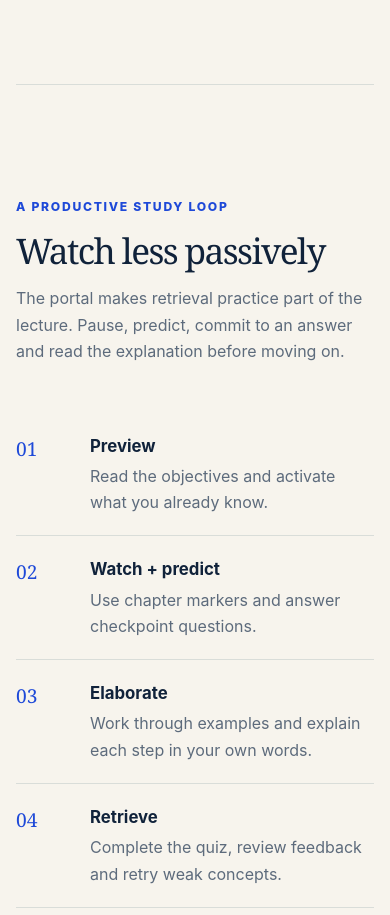
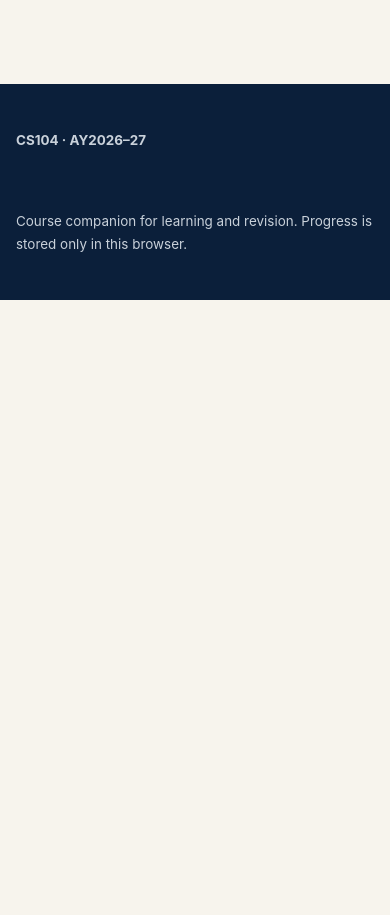
Before and after one commit to liyuchenmike/cs104-ay2627, a plain HTML site: page docs/index.html in a window 390 px wide. Shown: the part 3569-4484 px from the top of the page. After the commit the page ends 3869 px from the top, so only its background shows below. Drawn offline with Linux system fonts and the light colour scheme.

Commit message:
Simplify portal and make transcript download-only

```diff
--- a/docs/assets/css/styles.css
+++ b/docs/assets/css/styles.css
@@ -90,7 +90,7 @@ h1 span { color: var(--blue); }
 
 .section { width: min(calc(100% - 2rem), var(--max)); margin: 0 auto; padding: 7rem 0; }
 .section-heading { display: grid; grid-template-columns: 1fr .75fr; align-items: end; gap: 3rem; margin-bottom: 3rem; }
-.section-heading h2, .study-intro h2, .lesson-section h2 { margin: 0; font-family: Georgia, serif; font-size: clamp(2.2rem, 4vw, 4rem); font-weight: 500; }
+.section-heading h2, .lesson-section h2 { margin: 0; font-family: Georgia, serif; font-size: clamp(2.2rem, 4vw, 4rem); font-weight: 500; }
 .section-heading > p { color: var(--muted); margin: 0; }
 .week-grid { display: grid; grid-template-columns: repeat(2, 1fr); gap: 1rem; }
 .week-card { display: grid; grid-template-columns: 84px 1fr; min-height: 260px; border: 1px solid var(--line); border-radius: var(--radius); background: rgba(255,253,250,.74); overflow: hidden; transition: transform .2s, box-shadow .2s; }
@@ -108,13 +108,6 @@ h1 span { color: var(--blue); }
 .topic-list li { padding: .35rem .65rem; border-radius: 999px; background: #eef1f2; color: var(--muted); font-size: .8rem; }
 .coming-soon { margin-top: 1.5rem; font-size: .82rem; font-weight: 800; }
 
-.study-section { display: grid; grid-template-columns: .8fr 1.2fr; gap: 6rem; border-top: 1px solid var(--line); }
-.study-intro p:last-child { color: var(--muted); }
-.study-steps { list-style: none; padding: 0; margin: 0; }
-.study-steps li { display: grid; grid-template-columns: 58px 1fr; gap: 1rem; padding: 1.25rem 0; border-bottom: 1px solid var(--line); }
-.study-steps span { color: var(--blue); font-family: Georgia, serif; font-size: 1.2rem; }
-.study-steps strong { font-size: 1.05rem; }
-.study-steps p { margin: .15rem 0 0; color: var(--muted); }
 .site-footer { display: flex; justify-content: space-between; gap: 2rem; padding: 2rem max(1rem, calc((100% - var(--max)) / 2)); color: #c9d1da; background: var(--navy); font-size: .84rem; }
 
 /* Lesson page */
@@ -142,6 +135,7 @@ h1 span { color: var(--blue); }
 .video-panel { padding: 1rem; border-radius: 24px; color: white; background: var(--navy); box-shadow: var(--shadow); }
 .video-panel video { display: block; width: 100%; max-height: 68vh; background: #020915; border-radius: 14px; }
 .video-caption { display: flex; justify-content: space-between; gap: 1rem; align-items: center; padding: .85rem .35rem 0; color: #b9c5d0; font-size: .8rem; }
+.video-caption a { color: var(--cyan); font-weight: 800; }
 .chapters { display: flex; flex-wrap: wrap; gap: .5rem; padding: 1rem 0 0; }
 .chapter-button { padding: .4rem .65rem; color: #d5dce4; background: rgba(255,255,255,.08); border: 1px solid rgba(255,255,255,.12); border-radius: 999px; cursor: pointer; }
 .chapter-button:hover, .chapter-button:focus { color: var(--navy); background: var(--lime); outline: none; }
@@ -190,10 +184,6 @@ h1 span { color: var(--blue); }
 .quiz-result { display: none; margin: 2rem 0; padding: 1.5rem; border-radius: var(--radius); color: white; background: var(--navy); }
 .quiz-result.is-visible { display: block; }
 .quiz-result strong { color: var(--lime); font-size: 1.5rem; }
-.transcript details { margin: .8rem 0; border: 1px solid var(--line); border-radius: 12px; background: var(--white); }
-.transcript summary { padding: 1rem; cursor: pointer; font-weight: 800; }
-.transcript details div { padding: 0 1rem 1rem; color: var(--muted); }
-
 .checkpoint-dialog { width: min(92vw, 620px); padding: 0; border: 0; border-radius: 22px; color: var(--ink); background: var(--white); box-shadow: 0 30px 90px rgba(0,0,0,.35); }
 .checkpoint-dialog::backdrop { background: rgba(3,12,25,.72); backdrop-filter: blur(4px); }
 .dialog-inner { padding: 1.7rem; }
@@ -208,7 +198,7 @@ h1 span { color: var(--blue); }
 
 @media (max-width: 850px) {
   .site-header nav { display: none; }
-  .course-hero, .lesson-hero, .section-heading, .study-section { grid-template-columns: 1fr; }
+  .course-hero, .lesson-hero, .section-heading { grid-template-columns: 1fr; }
   .course-hero { min-height: 0; padding: 3.5rem 0 5rem; }
   .logic-demo { transform: none; }
   .status-strip { grid-template-columns: repeat(2, 1fr); }
@@ -216,7 +206,6 @@ h1 span { color: var(--blue); }
   .status-strip div:nth-child(-n+2) { border-bottom: 1px solid var(--line); }
   .week-grid { grid-template-columns: 1fr; }
   .week-card-featured { grid-row: auto; }
-  .study-section { gap: 2rem; }
   .lesson-grid { grid-template-columns: 1fr; }
   .lesson-nav { position: static; display: flex; gap: .8rem; overflow-x: auto; padding: .7rem 0; border-bottom: 1px solid var(--line); }
   .lesson-nav p { display: none; }
--- a/docs/index.html
+++ b/docs/index.html
@@ -18,7 +18,6 @@
     <nav aria-label="Primary navigation">
       <a aria-current="page" href="index.html">Course home</a>
       <a href="#weeks">Weekly lessons</a>
-      <a href="#how-it-works">How to study</a>
     </nav>
   </header>
 
@@ -124,19 +123,6 @@
       </div>
     </section>
 
-    <section class="section study-section" id="how-it-works">
-      <div class="study-intro">
-        <p class="eyebrow">A productive study loop</p>
-        <h2>Watch less passively</h2>
-        <p>The portal makes retrieval practice part of the lecture. Pause, predict, commit to an answer and read the explanation before moving on.</p>
-      </div>
-      <ol class="study-steps">
-        <li><span>01</span><div><strong>Preview</strong><p>Read the objectives and activate what you already know.</p></div></li>
-        <li><span>02</span><div><strong>Watch + predict</strong><p>Use chapter markers and answer checkpoint questions.</p></div></li>
-        <li><span>03</span><div><strong>Elaborate</strong><p>Work through examples and explain each step in your own words.</p></div></li>
-        <li><span>04</span><div><strong>Retrieve</strong><p>Complete the quiz, review feedback and retry weak concepts.</p></div></li>
-      </ol>
-    </section>
   </main>
 
   <footer class="site-footer">
```
Also changed, not shown: docs/weeks/week-01.html (+6 -16 lines).
